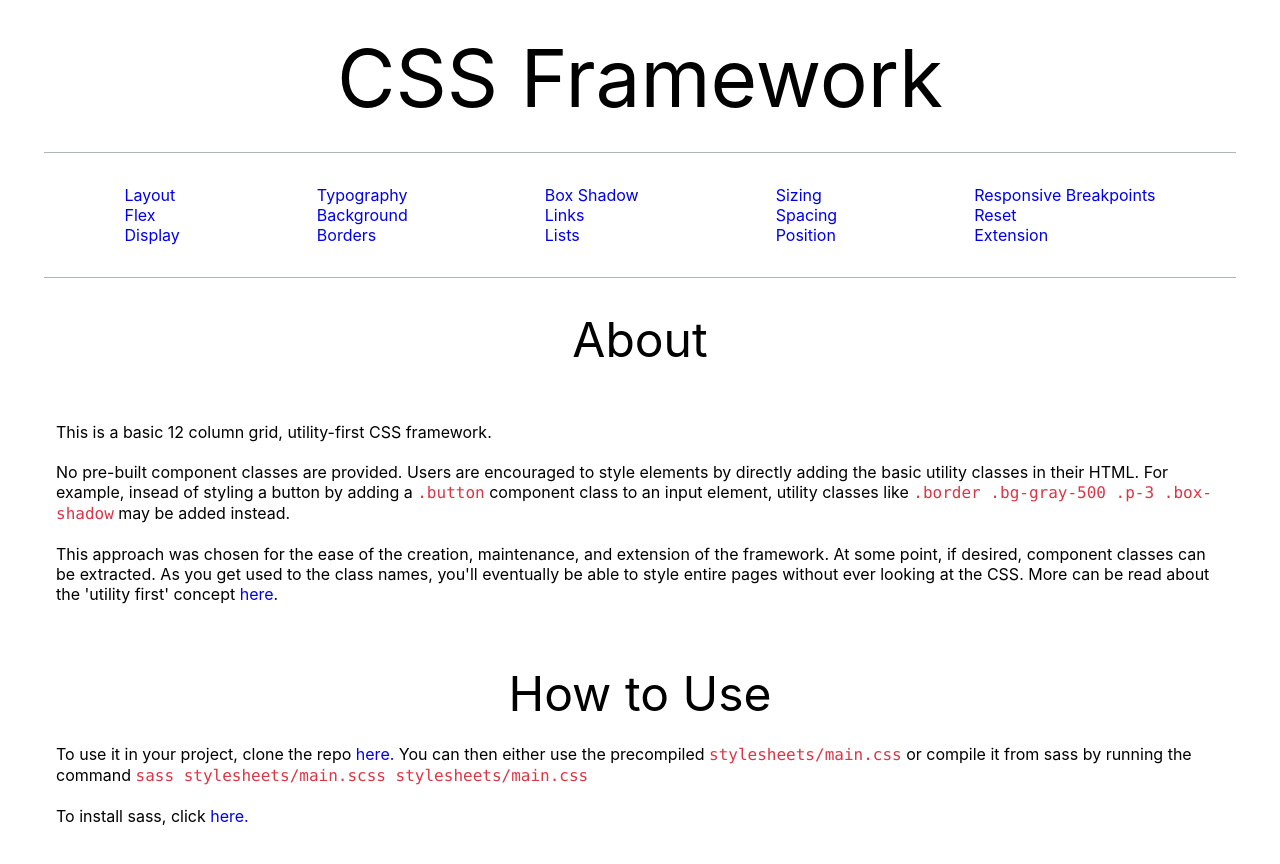
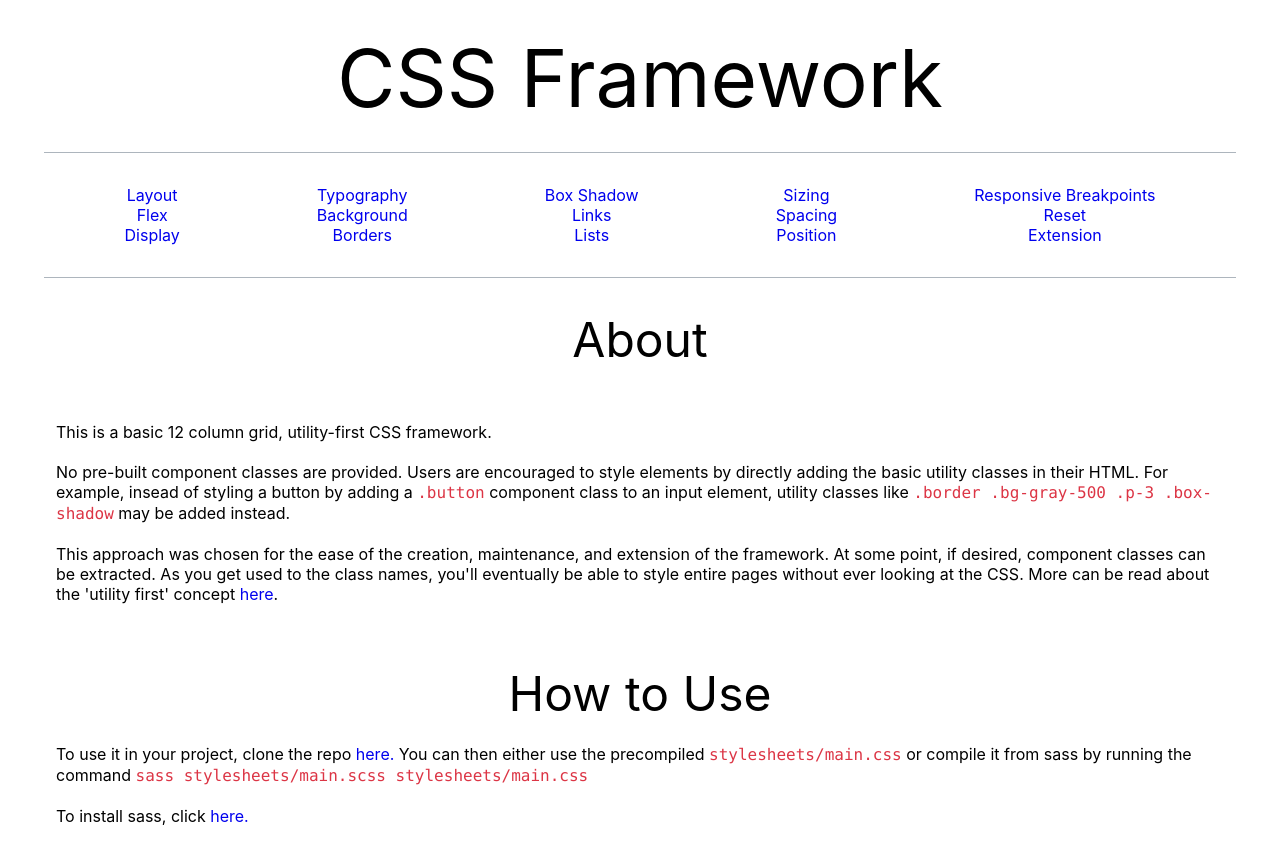
Before and after one commit to esteban90-dev/css-framework-site, a Jekyll site: the page built from index.html, in a window 1280 px wide. Shown: the top 864 px of the page. Built offline with Jekyll 4.4.1, drawn with Linux system fonts in a browser that asks for light colours.

Commit message:
make heading smaller before the small breakpoint, center links

```diff
--- a/_layouts/default.html
+++ b/_layouts/default.html
@@ -12,12 +12,12 @@
     <main class="container m-auto max-width-8_lg pl-3 pr-3">
       <div class="row">
         <header class="col-12">
-          <h1 class="text-center mt-3"><a href="index.html" class="link-no-underline text-black link-visited-black">CSS Framework</a></h1>
+          <div class="text-center mt-3 h2 h1_md"><a href="index.html" class="link-no-underline text-black link-visited-black">CSS Framework</a></div>
         </header>
       </div>
       <div class="row">
         <nav class="col-12 border-top border-bottom border-color-gray-500 pt-4 pb-4">
-          <ul class="list list-inside display-flex_lg flex-wrap justify-around">
+          <ul class="list list-inside text-center display-flex_md flex-wrap justify-around">
             <div>
               <li><a href="./layout.html" class="link-no-underline">Layout</a></li>
               <li><a href="./flex.html" class="link-no-underline">Flex</a></li>
```
